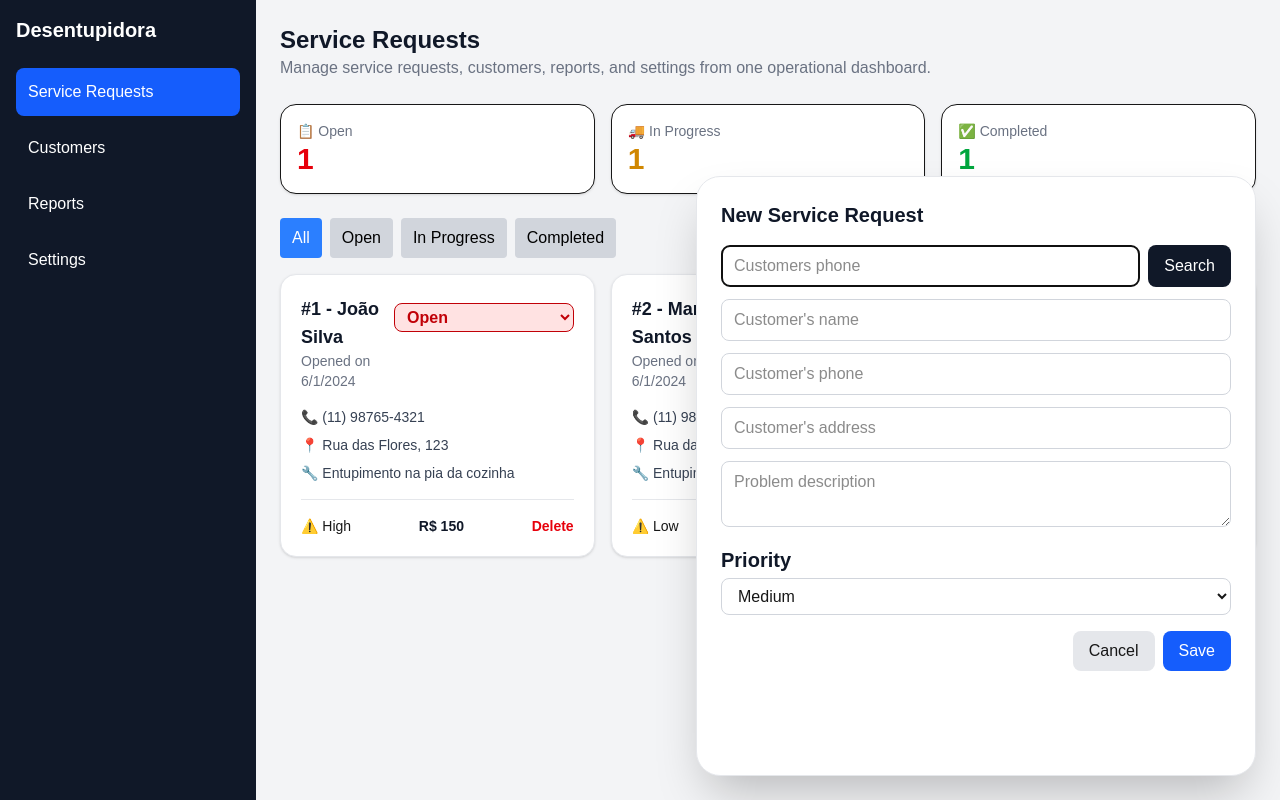
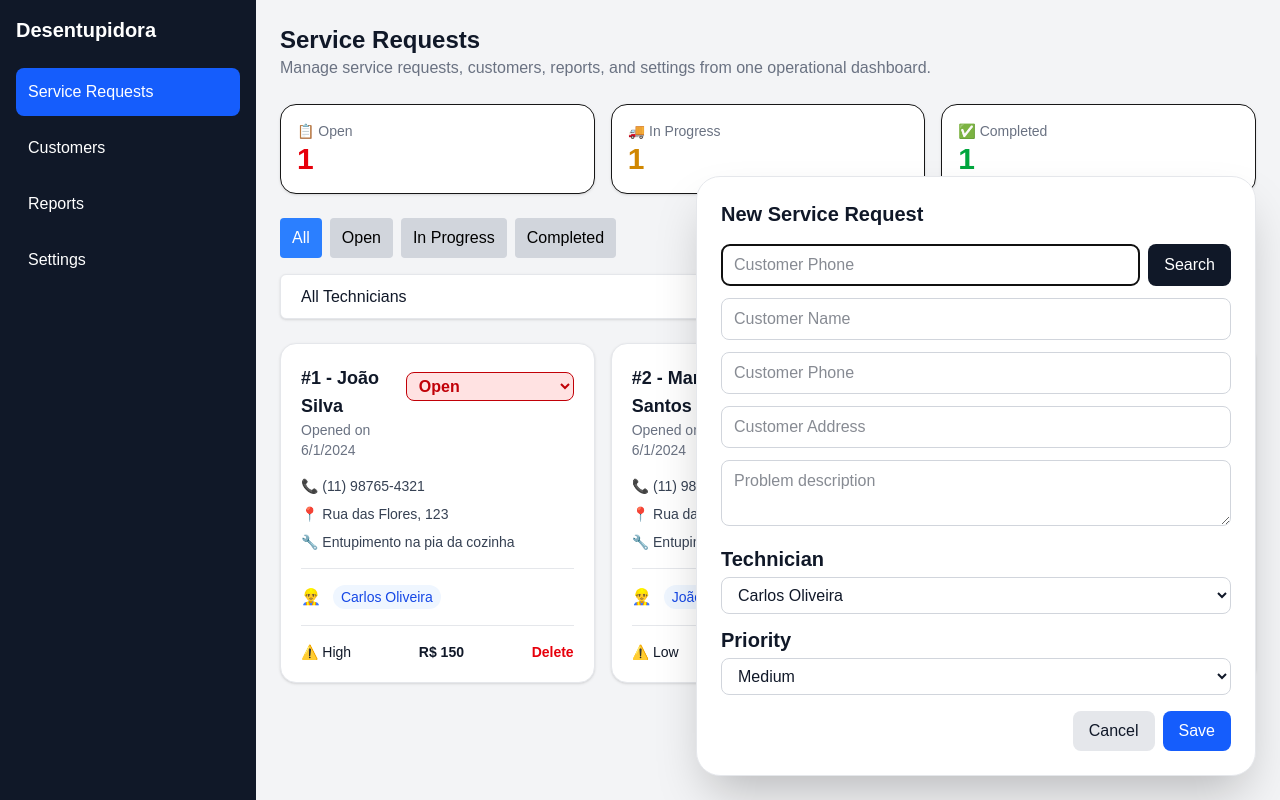
Before and after one commit to Loneking66/desentupidora-saas, a Next.js app: page / in a window 1280 px wide. Both pictures are taken after a click on the button "+ New Service Request". Built offline with nearby package versions, Linux system fonts and the light colour scheme.

Commit message:
feat: implement technician management for service requests

```diff
--- a/app/page.tsx
+++ b/app/page.tsx
@@ -1,18 +1,22 @@
 "use client";
 
-import React from "react";
+import React, { useState } from "react";
 import Sidebar from "@/components/Sidebar";
 import ServiceRequestCard from "@/components/ServiceRequestCard";
 import { STATUS } from "@/constants/status";
 import StatusFilter from "@/components/StatusFilter";
+import TechnicianFilter from "@/components/technicianFilter";
+import { ALL_TECHNICIANS, TECHNICIANS } from "@/constants/technicians";
 
-type StatusValue = typeof STATUS[keyof typeof STATUS]
+type StatusValue = (typeof STATUS)[keyof typeof STATUS];
 
 export default function Page() {
-  const [statusFilter, setStatusFilter] =
-    React.useState<StatusValue>(STATUS.All);
-  const [ activeMenu, setActiveMenu] = React.useState("Service Requests");
-  const [newServiceRequestOpen, setNewServiceRequestOpen] = React.useState(false);
+  const [statusFilter, setStatusFilter] = React.useState<StatusValue>(
+    STATUS.All,
+  );
+  const [activeMenu, setActiveMenu] = React.useState("Service Requests");
+  const [newServiceRequestOpen, setNewServiceRequestOpen] =
+    React.useState(false);
   const [phoneSearch, setPhoneSearch] = React.useState("");
   const [customerName, setCustomerName] = React.useState("");
   const [customerNew, setCustomerNew] = React.useState(false);
@@ -21,6 +25,10 @@ export default function Page() {
   const [customerAddress, setCustomerAddress] = React.useState("");
   const [problemDescription, setProblemDescription] = React.useState("");
   const [priority, setPriority] = React.useState("Medium");
+  const [technicianFilter, setTechnicianFilter] =
+    useState<string>(ALL_TECHNICIANS);
+  const [assignedTechnician, setAssignedTechnician] =
+    React.useState<Technician>(TECHNICIANS[0]);
 
   // Improves user experience by automatically focusing the phone input
   // when the new service request form is opened. This allows the operator
@@ -49,6 +57,7 @@ export default function Page() {
       value: 150,
       openedAt: "2024-06-01T10:00:00Z",
       status: "Open",
+      technician: "Carlos Oliveira",
     },
     {
       id: 2,
@@ -60,6 +69,7 @@ export default function Page() {
       value: 300,
       openedAt: "2024-06-01T10:00:00Z",
       status: "In Progress",
+      technician: "João Pedro",
     },
     {
       id: 3,
@@ -71,6 +81,7 @@ export default function Page() {
       value: 450,
       openedAt: "2024-06-01T10:00:00Z",
       status: "Completed",
+      technician: "Marcos Vinicius",
     },
   ]);
 
@@ -90,10 +101,16 @@ export default function Page() {
     (item) => item.status === "Completed",
   ).length;
 
-  const filteredServiceRequests =
-    statusFilter === STATUS.All
-      ? serviceRequests
-      : serviceRequests.filter((item) => item.status === statusFilter);
+  const filteredServiceRequests = serviceRequests.filter((serviceRequest) => {
+    const matchesStatus =
+      statusFilter === "All" || serviceRequest.status === statusFilter;
+
+    const matchesTechnician =
+      technicianFilter === ALL_TECHNICIANS ||
+      serviceRequest.technician === technicianFilter;
+
+    return matchesStatus && matchesTechnician;
+  });
 
   React.useEffect(() => {
     if (newServiceRequestOpen) {
@@ -101,7 +118,7 @@ export default function Page() {
     }
   }, [newServiceRequestOpen]);
 
-  function formatphone(value: string) {
+  function formatPhone(value: string) {
     const phoneNumbers = value.replace(/\D/g, "").slice(0, 11);
 
     if (phoneNumbers.length <= 2) {
@@ -117,7 +134,7 @@ export default function Page() {
 
   // Searches for an existing customer
   // based on the phone number entered by the operator.
-  function searchcustomer() {
+  function searchCustomer() {
     const enteredPhone = phoneSearch.replace(/\D/g, "");
 
     const serviceRequestFound = serviceRequests.find(
@@ -134,7 +151,9 @@ export default function Page() {
       setCustomerPhone(phoneSearch);
       setCustomerAddress("");
 
-      setMessageSearch("Customer Not Found. Fill in the details to create a new customer.");
+      setMessageSearch(
+        "Customer Not Found. Fill in the details to create a new customer.",
+      );
 
       setTimeout(() => {
         setMessageSearch("");
@@ -160,7 +179,6 @@ export default function Page() {
       !customerAddress ||
       !problemDescription
     ) {
-
       alert("Fill in all fields to create a new service request.");
       return;
     }
@@ -175,6 +193,7 @@ export default function Page() {
       value: 0,
       openedAt: new Date().toISOString(),
       status: "Open",
+      technician: assignedTechnician,
     };
 
     setServiceRequests([...serviceRequests, newServiceRequest]);
@@ -208,7 +227,9 @@ export default function Page() {
           return serviceRequest;
         }
 
-        if (serviceRequest.status === STATUS.IN_PROGRESS && newStatus === STATUS.OPEN
+        if (
+          serviceRequest.status === STATUS.IN_PROGRESS &&
+          newStatus === STATUS.OPEN
         ) {
           alert(
             "Attention: This service request is going back to Open. Please check with the service provider and reassign if necessary.",
@@ -225,13 +246,17 @@ export default function Page() {
 
   // Removes a service request from the list when the operator chooses to delete it.
   function deleteServiceRequest(id: number) {
-    const confirm = window.confirm("Are you sure you want to delete this service request?");
+    const confirm = window.confirm(
+      "Are you sure you want to delete this service request?",
+    );
 
     if (!confirm) {
       return;
     }
 
-    setServiceRequests(serviceRequests.filter((serviceRequest) => serviceRequest.id !== id));
+    setServiceRequests(
+      serviceRequests.filter((serviceRequest) => serviceRequest.id !== id),
+    );
   }
 
   return (
@@ -240,22 +265,21 @@ export default function Page() {
 
       <main className="flex-1 bg-gray-100 p-6">
         <header className="mb-6">
-          <h2 className="text-2xl font-bold text-gray-900">{ activeMenu}</h2>
+          <h2 className="text-2xl font-bold text-gray-900">{activeMenu}</h2>
 
           <p className="text-gray-500">
-            Manage service requests, customers, reports, and settings from one operational dashboard.
+            Manage service requests, customers, reports, and settings from one
+            operational dashboard.
           </p>
         </header>
 
-        { activeMenu === "Service Requests" && (
+        {activeMenu === "Service Requests" && (
           <section>
             <div className="grid grid-cols-1 md:grid-cols-3 gap-4 mb-6">
               <div className="bg-white rounded-2xl shadow p-4 border">
                 <p className="text-sm text-gray-500">📋 Open</p>
 
-                <h3 className="text-3xl font-bold text-red-600">
-                  {totalOpen}
-                </h3>
+                <h3 className="text-3xl font-bold text-red-600">{totalOpen}</h3>
               </div>
 
               <div className="bg-white rounded-2xl shadow p-4 border">
@@ -279,6 +303,13 @@ export default function Page() {
               setStatusFilter={setStatusFilter}
             />
 
+            <div className="mb-6 mt-4 max-w-md">
+              <TechnicianFilter
+                technicianFilter={technicianFilter}
+                setTechnicianFilter={setTechnicianFilter}
+              />
+            </div>
+
             <div className="grid grid-cols-1 gap-4 md:grid-cols-2 xl:grid-cols-3">
               {filteredServiceRequests.map((item) => (
                 <ServiceRequestCard
@@ -292,6 +323,7 @@ export default function Page() {
                   value={item.value}
                   openedAt={item.openedAt}
                   status={item.status}
+                  technician={item.technician}
                   onStatusChange={changeServiceRequestStatus}
                   onDelete={deleteServiceRequest}
                 />
@@ -329,15 +361,15 @@ export default function Page() {
                     ref={inputphoneRef}
                     value={phoneSearch}
                     onChange={(event) =>
-                      setPhoneSearch(formatphone(event.target.value))
+                      setPhoneSearch(formatPhone(event.target.value))
                     }
-                    className="w-full rounded-lg border border-gray-300 px-3 py-2"
-                    placeholder="Customers phone"
+                    className="w-full rounded-lg border border-gray-300 px-3 py-2 text-gray-900"
+                    placeholder="Customer Phone"
                   />
 
                   <button
                     type="button"
-                    onClick={searchcustomer}
+                    onClick={searchCustomer}
                     className="rounded-lg bg-gray-900 px-4 py-2 text-white hover:bg-gray-800"
                   >
                     Search
@@ -376,51 +408,65 @@ export default function Page() {
                 value={customerName}
                 onChange={(event) => setCustomerName(event.target.value)}
                 readOnly={!customerNew && customerName !== ""}
-                className={`w-full border border-gray-300 rounded-lg px-3 py-2 ${
+                className={`w-full border border-gray-300 rounded-lg px-3 py-2 text-gray-900 ${
                   !customerNew && customerName !== ""
                     ? "bg-gray-100"
                     : "bg-white"
                 }`}
-                placeholder="Customer's name"
+                placeholder="Customer Name"
               />
 
               <input
                 value={customerPhone}
                 onChange={(event) => setCustomerPhone(event.target.value)}
                 readOnly={!customerNew && customerPhone !== ""}
-                className={`w-full border border-gray-300 rounded-lg px-3 py-2 ${
+                className={`w-full border border-gray-300 rounded-lg px-3 py-2 text-gray-900 ${
                   !customerNew && customerPhone !== ""
                     ? "bg-gray-100"
                     : "bg-white"
                 }`}
-                placeholder="Customer's phone"
+                placeholder="Customer Phone"
               />
 
               <input
                 value={customerAddress}
                 onChange={(event) => setCustomerAddress(event.target.value)}
                 readOnly={!customerNew && customerAddress !== ""}
-                className={`w-full border border-gray-300 rounded-lg px-3 py-2 ${
+                className={`w-full border border-gray-300 rounded-lg px-3 py-2 text-gray-900 ${
                   !customerNew && customerAddress !== ""
                     ? "bg-gray-100"
                     : "bg-white"
                 }`}
-                placeholder="Customer's address"
+                placeholder="Customer Address"
               />
               <textarea
                 value={problemDescription}
                 onChange={(event) => setProblemDescription(event.target.value)}
-                className="w-full rounded-lg border border-gray-300 px-3 py-2"
+                className="w-full rounded-lg border border-gray-300 px-3 py-2 text-gray-900"
                 placeholder="Problem description"
               />
 
               <h3 className="mb-1 text-xl font-bold text-gray-900">
-              Priority
+                Technician
               </h3>
+
+              <select
+                value={assignedTechnician}
+                onChange={(event) => setAssignedTechnician(event.target.value)}
+                className="w-full rounded-lg border border-gray-300 px-3 py-2 text-gray-900"
+              >
+                {TECHNICIANS.map((technician) => (
+                  <option key={technician} value={technician}>
+                    {technician}
+                  </option>
+                ))}
+              </select>
+
+              <h3 className="mb-1 text-xl font-bold text-gray-900">Priority</h3>
               <select
                 value={priority}
                 onChange={(event) => setPriority(event.target.value)}
-                className="w-full rounded-lg border border-gray-300 px-3 py-2"
+                className="w-full rounded-lg border border-gray-300 px-3 py-2 text-gray-900"
               >
                 <option>High</option>
                 <option>Medium</option>
@@ -432,7 +478,7 @@ export default function Page() {
               <button
                 type="button"
                 onClick={() => setNewServiceRequestOpen(false)}
-                className="rounded-lg bg-gray-200 px-4 py-2 hover:bg-gray-300"
+                className="rounded-lg bg-gray-200 px-4 py-2 hover:bg-gray-300 text-gray-900"
               >
                 Cancel
               </button>
--- a/components/ServiceRequestCard.tsx
+++ b/components/ServiceRequestCard.tsx
@@ -17,6 +17,7 @@ interface ServiceRequestCardProps {
   value: number;
   openedAt: string;
   status: string;
+  technician: string;
 
   onStatusChange: (
     id: number,
@@ -35,6 +36,7 @@ export default function ServiceRequestCard({
   value,
   openedAt,
   status,
+  technician,
   onStatusChange,
   onDelete,
 }: ServiceRequestCardProps) {
@@ -58,13 +60,13 @@ return (
   onChange={(event) =>
     onStatusChange(id, event.target.value)
   }
-  className={`mt-2 w-full rounded-lg border px-2 py-1 font-semibold ${statusColor(status)}`}
->
+className={`mt-2 w-full sm:w-56 rounded-lg border px-2 py-1 font-semibold ${statusColor(status)}`}>
   <option>Open</option>
   <option>In Progress</option>
   <option>Completed</option>
 </select>
     </div>
+
 
     <div className="space-y-2 text-sm text-gray-700">
       <p>📞 {phone}</p>
@@ -72,8 +74,20 @@ return (
       <p>🔧 {description}</p>
     </div>
 
+<div className="border-t border-gray-200 pt-4 mt-4">
+  <div className="flex items-start gap-3">
+    <span>👷‍♂️</span>
+
+    <div>
+      <span className="px-2 py-1 rounded-full bg-blue-50 text-blue-700 text-sm font-medium">
+        {technician}
+  </span>
+    </div>
+  </div>
+</div>
+
     <div className="flex items-center justify-between mt-4 pt-4 border-t border-gray-200">
-      <span className="text-sm font-medium">
+      <span className="text-sm font-medium text-gray-900">
         ⚠️ {priority}
       </span>
 
--- /dev/null
+++ b/components/technicianFilter.tsx
@@ -0,0 +1,32 @@
+import {
+  ALL_TECHNICIANS,
+  TECHNICIANS,
+} from "@/constants/technicians";
+
+type TechnicianFilterProps = {
+  technicianFilter: string;
+  setTechnicianFilter: (technician: string) => void;
+};
+
+export default function TechnicianFilter({
+  technicianFilter,
+  setTechnicianFilter,
+}: TechnicianFilterProps) {
+  return (
+    <select
+      value={technicianFilter}
+      onChange={(event) => setTechnicianFilter(event.target.value)}
+      className="w-full max-w-md rounded-md border border-gray-200 bg-white px-4 py-3 shadow-sm text-gray-900"
+    >
+      <option value={ALL_TECHNICIANS}>
+        {ALL_TECHNICIANS}
+      </option>
+
+      {TECHNICIANS.map((technician) => (
+        <option key={technician} value={technician}>
+          {technician}
+        </option>
+      ))}
+    </select>
+  );
+}
--- /dev/null
+++ b/constants/technicians.ts
@@ -0,0 +1,9 @@
+export const ALL_TECHNICIANS = "All Technicians" as const;
+
+export const TECHNICIANS = [
+  "Carlos Oliveira",
+  "João Pedro",
+  "Marcos Vinicius"
+] as const;
+
+export type Technician = typeof TECHNICIANS[number];
```
Lines whose indentation alone changed are shown as unchanged.
